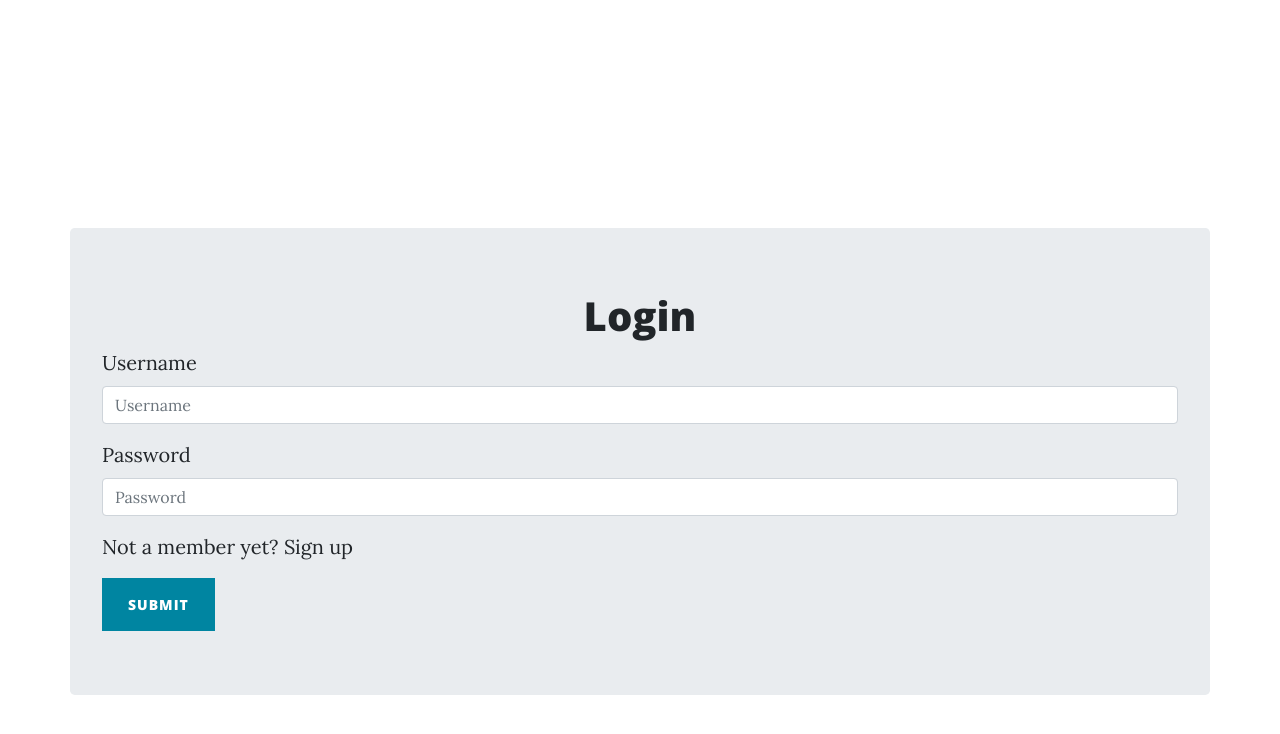
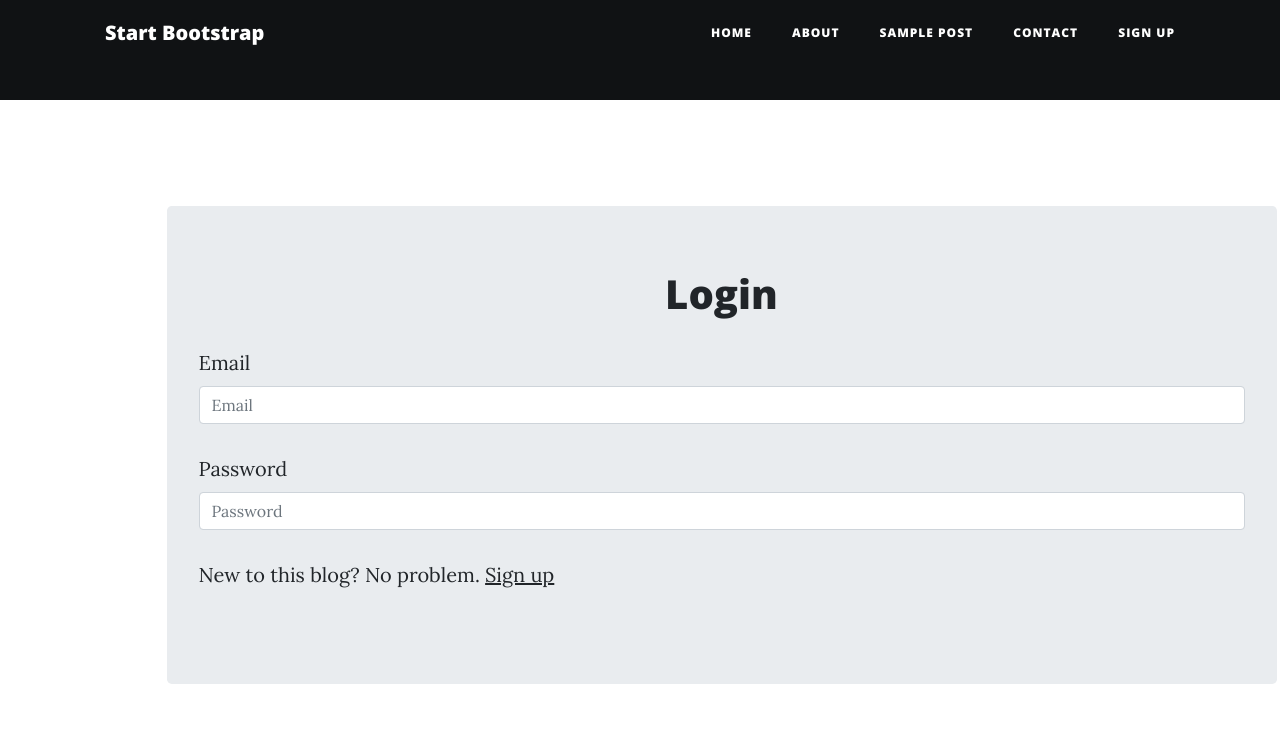
Before and after one commit to ExianVII/Cybersecurity-Project, a PHP site: page /front-end/Login.php in a window 1280 px wide. Shown: the top 734 px of the page. Run offline with PHP 8.4, Linux system fonts and the light colour scheme; a stand-in replaces the project's code that opens the database connection.

Commit message:
Finished login
Basic login/signup and logout have been implemented.

Will create new branch to set up the post previews on the index page.

```diff
--- a/composer.json
+++ b/composer.json
@@ -9,6 +9,7 @@
         }
     ],
     "require": {
-        "phpmailer/phpmailer": "^6.2"
+        "phpmailer/phpmailer": "^6.2",
+      "ext-mysqli": "*"
     }
 }
--- a/front-end/Login.php
+++ b/front-end/Login.php
@@ -21,25 +21,99 @@
     <!-- Custom styles for this template -->
     <link href="css/clean-blog.min.css" rel="stylesheet">
 </head>
-<body class="container">
-<div class="row align-items-center">
-    <div class="jumbotron col-sm-12 align-self-center" style="margin-top:20%">
-    <h1 class="text-center">Login</h1>
-        <form>
-            <div class="form-group">
-                <label for="username">Username</label>
-                <input type="text" class="form-control" id="username" placeholder="Username">
+<body>
+<nav class="navbar navbar-expand-lg navbar-light fixed-top" id="mainNav">
+    <div class="container">
+        <a class="navbar-brand" href="index.php">Start Bootstrap</a>
+        <button class="navbar-toggler navbar-toggler-right" type="button" data-toggle="collapse" data-target="#navbarResponsive" aria-controls="navbarResponsive" aria-expanded="false" aria-label="Toggle navigation">
+            Menu
+            <i class="fas fa-bars"></i>
+        </button>
+        <div class="collapse navbar-collapse" id="navbarResponsive">
+            <ul class="navbar-nav ml-auto">
+                <li class="nav-item">
+                    <a class="nav-link" href="index.php">Home</a>
+                </li>
+                <li class="nav-item">
+                    <a class="nav-link" href="about.html">About</a>
+                </li>
+                <li class="nav-item">
+                    <a class="nav-link" href="post.html">Sample Post</a>
+                </li>
+                <li class="nav-item">
+                    <a class="nav-link" href="contact.html">Contact</a>
+                </li>
+                <li class="nav-item">
+                    <a class="nav-link" href="Sign%20up.php">Sign up</a>
+                </li>
+            </ul>
+        </div>
+    </div>
+</nav>
+<header class="masthead" style="background-color: black">
+    <div class="overlay"></div>
+    <div class="container">
+        <div class="row">
+            <div class="col-lg-8 col-md-10 mx-auto">
+                <div class="site-header" style="padding: 50px">
+                </div>
+            </div>
+        </div>
+    </div>
+</header>
+<div class="container row align-items-center">
+    <div class=" jumbotron col-sm-12 align-self-center" style="margin-top:5%; margin-left: 15%;">
+        <h1 class="text-center">Login</h1>
+        <form action="php/existing_user_handler.php" id="registration" class="cmxform" name="signin" method="post" autocomplete="off">
+            <div class = "form-group">
+                <p>
+                    <label for="email" >Email</label>
+                    <input type="email" class="form-control" id="email" name="email"
+                           placeholder="Email"  required data-validation-required-message="Please enter your email"
+                           data-/>
+                </p>
             </div>
             <div class="form-group">
-                <label for="password">Password</label>
-                <input type="password" class="form-control" id="password" placeholder="Password">
+                <p>
+                    <label for="password">Password</label>
+                    <input type="password" class="form-control" id="password" name="password" placeholder="Password" required data-validation-required-message="Please enter your password">
+                </p>
             </div>
             <div class="form-group">
-                Not a member yet? <a href="Sign%20up.html">Sign up</a>
+                <p>New to this blog? No problem. <a href="Sign%20up.php">Sign up</a></p>
+                <p id="backendError" style="color: red">
+                    <?php
+                    if(isset($_SESSION['error'])) {
+                        echo $_SESSION['error'];
+                        unset($_SESSION['error']);
+                    }
+                    ?>
+                </p>
+                <p id="registrationSuccess" style="color: #1c7430">
+                    <?php
+                    if(isset($_SESSION['creationSuccess'])) {
+                        echo $_SESSION['creationSuccess'];
+                        unset($_SESSION['creationSuccess']);
+                    }
+                    ?>
+                </p>
             </div>
-            <button type="submit" class="btn btn-primary">Submit</button>
+            <div class="form-group">
+                <button type="submit" class="btn btn-primary" id="signinButton" name="registerButton">Submit</button>
+            </div>
         </form>
     </div>
 </div>
+<!-- Bootstrap core JavaScript -->
+<script src="vendor/jquery/jquery.min.js"></script>
+<script src="vendor/bootstrap/js/bootstrap.bundle.min.js"></script>
+
+<!-- Sign up form JavaScript -->
+<script src="js/jqBootstrapValidation.js"></script>
+
+<!-- Custom scripts for this template -->
+<script src="js/clean-blog.min.js"></script>
+<script src="js/jsFormValidation.js"></script>
+<script src="js/jqLoginValidation.js"></script>
 </body>
 </html>
--- a/front-end/Sign up.php
+++ b/front-end/Sign up.php
@@ -44,7 +44,7 @@
                     <a class="nav-link" href="contact.html">Contact</a>
                 </li>
                 <li class="nav-item">
-                    <a class="nav-link" href="Sign%20up.html">Sign up</a>
+                    <a class="nav-link" href="Sign%20up.php">Sign up</a>
                 </li>
             </ul>
         </div>
--- /dev/null
+++ b/front-end/js/jqLoginValidation.js
@@ -0,0 +1,35 @@
+$().ready(function() {
+    $("#signinButton").hide();
+
+    $('input').change(function(e) {
+        if($("#email").valid() && $("#password").valid())
+        {
+            $("#signinButton").show();
+        }
+    });
+
+    $("#signin").validate ({
+
+        rules: {
+            email: {
+                required: true,
+                email: true
+            },
+            password: {
+                required: true,
+                minlength: 10
+            }
+        },
+        messages: {
+            email: {
+                required: "Please enter your email",
+                email: "Invalid email format"
+            },
+            password: {
+                required: "Please enter a password",
+                minlength: "Your password must consist of at least 10 characters"
+            }
+
+        }
+    })
+});
--- a/front-end/newBlogForm.php
+++ b/front-end/newBlogForm.php
@@ -1,3 +1,7 @@
+<?php if(!isset($_SESSION['user'])) {
+    $_SESSION['error'] = "Access denied. Sign in or sign up to access this page";
+    header('location:index.php');
+} ?>
 <!DOCTYPE html>
 <html lang="en">
 <head>
--- a/front-end/updateBlogForm.php
+++ b/front-end/updateBlogForm.php
@@ -1,6 +1,6 @@
 <?php
 
-if(isset($_GET){
+if(!empty($_GET)) {
 
     $host = '127.0.0.1';
     $db = "cyberproject";
```
Also changed, not shown: front-end/index.php (+29 -11 lines), front-end/php/CreateBlog.php (+6 -4 lines), front-end/php/Logout.php (added, +14 -0 lines), front-end/php/UpdateBlog.php (+10 -6 lines), front-end/php/existing_user_handler.php (+64 -0 lines), front-end/php/user_creation_handler.php (+5 -3 lines), front-end/BCK-2021-02-14.sql (added).
